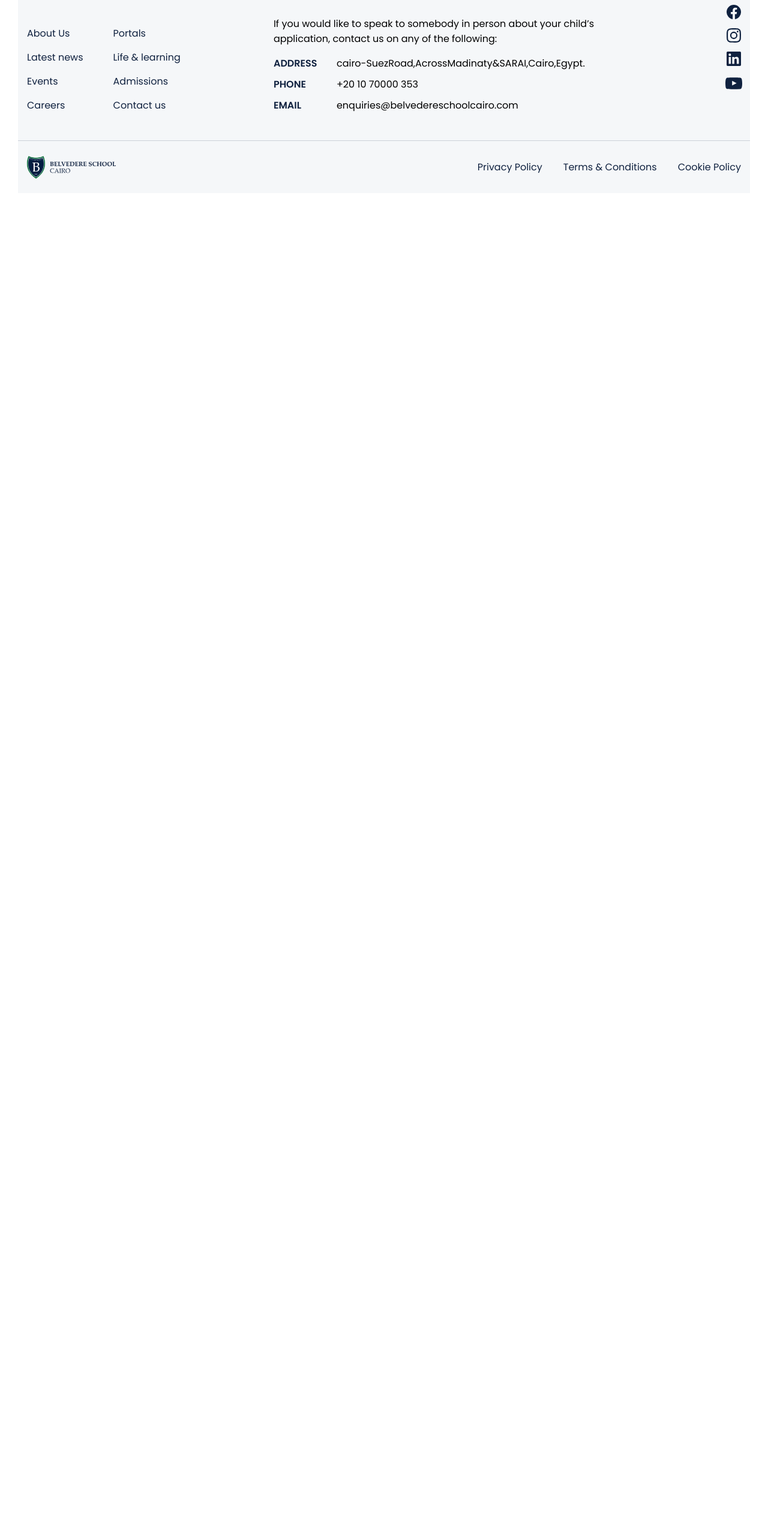
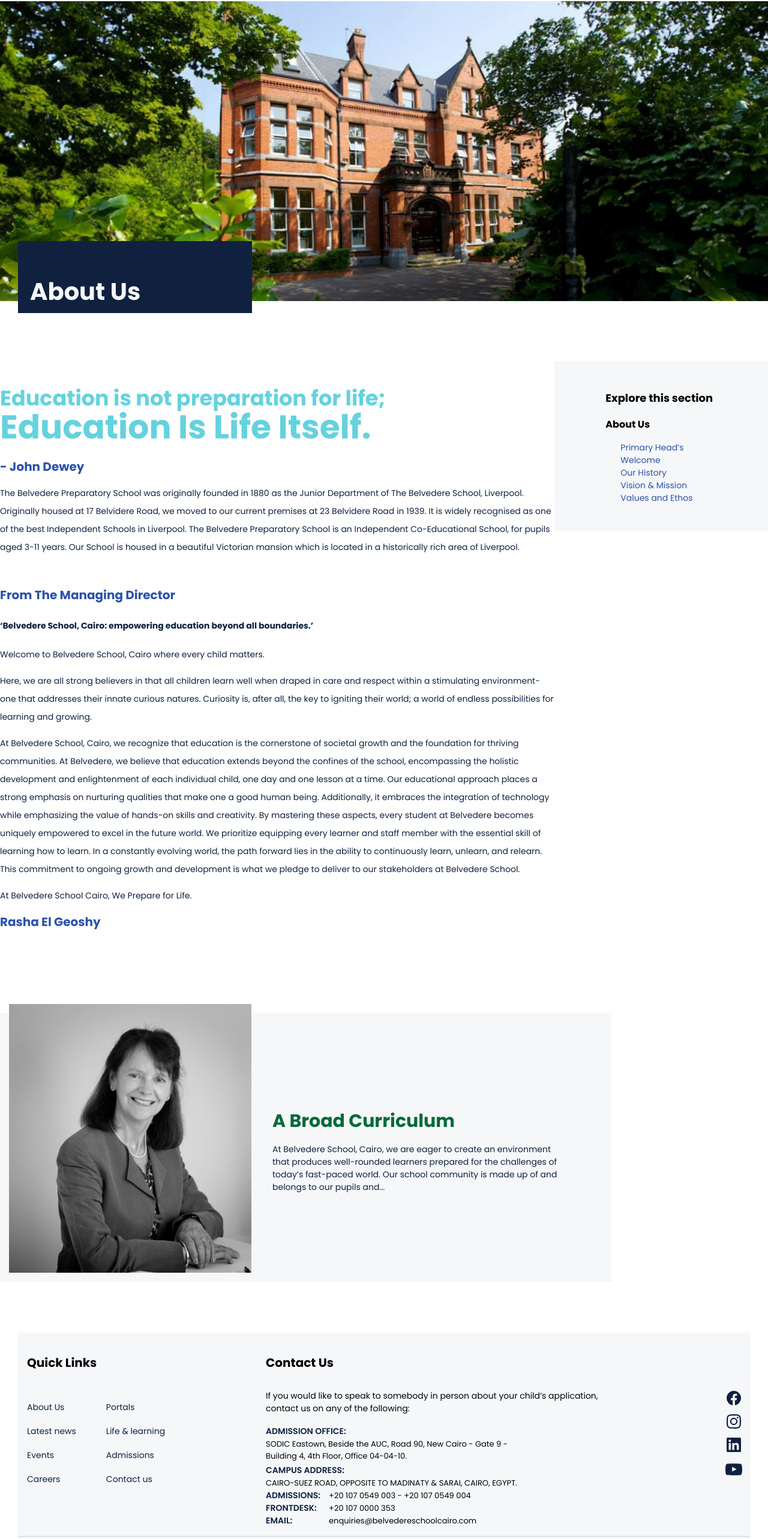
Before and after one commit to Mohamed-4rarh/belvedera-school, a Next.js app: page /about-us in a window 1280 px wide. Shown: the part 98-2664 px from the top of the page at 60% size. Before the commit the page ends 800 px from the top, so only its background shows below. Built offline with nearby package versions, Linux system fonts and the light colour scheme.

Commit message:
about-us

```diff
--- a/app/about-us/page.jsx
+++ b/app/about-us/page.jsx
@@ -1,7 +1,16 @@
+import Image from 'next/image'
 import React from 'react'
+import '@/styles/about-us/aboutUs.css'
+import HeroSection from '@/containers/about-us/heroSection'
+import BodySection from '@/containers/about-us/BodySection'
+import CardsSection from '@/containers/about-us/CardsSection'
 
 export default function page() {
   return (
-    <div>ABOUT US PAGE</div>
+    <>
+      <HeroSection />
+      <BodySection />
+      <CardsSection />
+    </>
   )
 }
--- a/components/Footer.jsx
+++ b/components/Footer.jsx
@@ -9,7 +9,7 @@
       <div className='container'>
         <div className='footer__container'>
           <div className='footer__one'>
-            <h3>Hot Links</h3>
+            <h3>Quick Links</h3>
             <div className='holder'>
               <ul>
                 <li><Link href={'/'}>About Us</Link></li>
@@ -27,18 +27,26 @@
           </div>
 
           <div className='footer__two'>
-            <h3>Find Us</h3>
+            <h3>Contact Us</h3>
             <p>If you would like to speak to somebody in person about your child’s application, contact us on any of the following:</p>
-            <div className='holder'>
-              <span>ADDRESS</span>
-              <p>cairo-SuezRoad,AcrossMadinaty&SARAI,Cairo,Egypt.</p>
+            <div className='holder holderC'>
+              <span>ADMISSION OFFICE:</span>
+              <p>SODIC Eastown, Beside the AUC, Road 90, New Cairo - Gate 9 - Building 4, 4th Floor, Office 04-04-10.</p>
+            </div>
+            <div className='holder holderC'>
+              <span>CAMPUS ADDRESS:</span>
+              <p>CAIRO-SUEZ ROAD, OPPOSITE TO MADINATY & SARAI, CAIRO, EGYPT.</p>
             </div>
             <div className='holder'>
-              <span>PHONE</span>
-              <p>+20 10 70000 353</p>
+              <span>ADMISSIONS:</span>
+              <p>+20 107 0549 003 - +20 107 0549 004</p>
             </div>
             <div className='holder'>
-              <span>EMAIL</span>
+              <span>FRONTDESK:</span>
+              <p>+20 107 0000 353</p>
+            </div>
+            <div className='holder'>
+              <span>EMAIL:</span>
               <p>enquiries@belvedereschoolcairo.com</p>
             </div>
           </div>
--- /dev/null
+++ b/containers/about-us/BodySection.jsx
@@ -0,0 +1,38 @@
+import React from 'react'
+
+export default function BodySection() {
+  return (
+    <section className='container about__content'>
+        <div className='about__content-content'>
+            <h3>Education is not preparation for life;</h3>
+            <h2>Education Is Life Itself.</h2>
+            <span>- John Dewey</span>
+            <p>The Belvedere Preparatory School was originally founded in 1880 as the Junior Department of The Belvedere School, Liverpool. <br />
+                Originally housed at 17 Belvidere Road, we moved to our current premises at 23 Belvidere Road in 1939. It is widely recognised as one of the best Independent Schools in Liverpool.
+                The Belvedere Preparatory School is an Independent Co-Educational School, for pupils aged 3-11 years. Our School is housed in a beautiful Victorian mansion which is located in a historically rich area of Liverpool.
+            </p>
+            <div className='about__letter'>
+                <span>From The Managing Director</span>
+                <h4>‘Belvedere School, Cairo: empowering education beyond all boundaries.’</h4>
+                <p>Welcome to Belvedere School, Cairo where every child matters.</p>
+                <p>Here, we are all strong believers in that all children learn well when draped in care and respect within a stimulating environment- one that addresses their innate curious natures. Curiosity is, after all, the key to igniting their world; a world of endless possibilities for learning and growing.</p>
+                <p>At Belvedere School, Cairo, we recognize that education is the cornerstone of societal growth and the foundation for thriving communities. At Belvedere, we believe that education extends beyond the confines of the school, encompassing the holistic development and enlightenment of each individual child, one day and one lesson at a time. Our educational approach places a strong emphasis on nurturing qualities that make one a good human being. Additionally, it embraces the integration of technology while emphasizing the value of hands-on skills and creativity. By mastering these aspects, every student at Belvedere becomes uniquely empowered to excel in the future world. We prioritize equipping every learner and staff member with the essential skill of learning how to learn. In a constantly evolving world, the path forward lies in the ability to continuously learn, unlearn, and relearn. This commitment to ongoing growth and development is what we pledge to deliver to our stakeholders at Belvedere School.</p>
+                <p>At Belvedere School Cairo, We Prepare for Life.</p>
+                <span>Rasha El Geoshy</span>
+            </div>
+        </div>
+        <div className='about__content-explore'>
+            <div>
+                <p>Explore this section</p>
+                <p>About Us</p>
+                <ul>
+                    <li>Primary Head’s Welcome</li>
+                    <li>Our History</li>
+                    <li>Vision & Mission</li>
+                    <li>Values and Ethos</li>
+                </ul>
+            </div>
+        </div>
+    </section>
+  )
+}
--- /dev/null
+++ b/containers/about-us/CardsSection.jsx
@@ -0,0 +1,27 @@
+import Image from 'next/image'
+import React from 'react'
+
+export default function CardsSection() {
+  return (
+    <section className='about__cards__section'>
+        <div className='about__cards-container container'>
+            <div className='about-card'>
+                <div className='about-card-image'>
+                    <Image
+                        src={'/aboutcard.jpg'}
+                        fill
+                        unoptimized
+                        className='about-card-img'
+                        style={{left: '15px', top: '-15px'}}
+                    />
+                </div>
+                <div className='about-card-content'>
+                    <h2>A Broad Curriculum</h2>
+                    <p>At Belvedere School, Cairo, we are eager to create an environment that produces well-rounded learners prepared for the challenges of today’s fast-paced world. Our school community is made up of and belongs to our pupils and...</p>
+                    {/* link button to open page */}
+                </div>
+            </div>
+        </div>
+    </section>
+  )
+}
--- /dev/null
+++ b/containers/about-us/HeroSection.jsx
@@ -0,0 +1,20 @@
+import Image from 'next/image'
+import React from 'react'
+
+export default function HeroSection() {
+  return (
+    <main className='about__page'>
+        <div className='container about__hero'>
+            <div className="about__image">
+                <Image
+                src={'/aboutushero.jpg'}
+                fill
+                className='about-img'
+                unoptimized
+                />
+            </div>
+          <h2 className='about__title'>About Us</h2>
+        </div>
+    </main>
+  )
+}
--- /dev/null
+++ b/styles/about-us/aboutUs.css
@@ -0,0 +1,138 @@
+.about__page {
+    margin-top: 100px;
+}
+
+.about__hero {
+    position: relative;
+}
+
+.about__image {
+    height: 500px;
+    width: 100%;
+}
+
+.about__image .about-img {
+    object-fit: cover;
+}
+
+.about__title {
+    position: absolute;
+    display: flex;
+    color: #F5F7F9;
+    background-color: #0F213F;
+    font-size: 40px;
+    z-index: 10;
+    bottom: -20px;
+    left: 30px;
+    width: 350px;
+    height: 80px;
+    margin: 0;
+    padding: 20px;
+    align-items: flex-end;
+    line-height: 32px;
+}
+
+.about__content {
+    display: flex;
+    justify-content: space-between;
+    align-items: flex-start;
+    margin-top: 100px;
+}
+
+.about__content-content h3 {
+    font-size: 35px;
+    font-weight: bold;
+    color: #65D2DE;
+    margin-bottom: -10px;
+}
+.about__content-content h2 {
+    font-size: 55px;
+    font-weight: bold;
+    color: #65D2DE;
+    margin-top: -20px;
+    margin-bottom: 10px;
+}
+
+.about__content-content span {
+    font-weight: bold;
+    font-size: 20px;
+    color: #2B52AA;
+}
+
+.about__content-content > p,
+.about__content-content .about__letter {
+    font-weight: 400;
+    font-size: 14px;
+    color: #0F213F;
+    max-width: 997px;
+    line-height: 30px;
+}
+
+.about__letter {
+    margin-top: 50px;
+    margin-bottom: 50px;
+}
+
+.about__content-explore {
+    padding: 30px 85px;
+    background-color: #F5F7F9;
+}
+
+.about__content-explore p:first-of-type {
+    font-size: 18px;
+    font-weight: bold;
+}
+
+.about__content-explore p:nth-child(2) {
+    font-size: 16px;
+    font-weight: bold;
+}
+
+.about__content-explore ul {
+    padding-left: 25px;
+    font-size: 14px;
+    color: #2B52AA;
+}
+
+.about__cards__section {
+    margin-top: 85px;
+    margin-bottom: 85px;
+}
+
+.about-card {
+    display: flex;
+    gap: 50px;
+    align-items: center;
+    background-color: #F5F7F9;
+    width: fit-content;
+    margin-bottom: 80px;
+}
+
+.about-card-image {
+    position: relative;
+    width: 404px;
+    height: 448px;
+}
+
+.about-card-image img {
+    left: 15px;
+    top: -15px;
+}
+
+.about-card-content {
+    padding-right: 85px;
+}
+
+.about-card-content h2 {
+    font-size: 30px;
+    font-weight: bold;
+    color: #046A38;
+    margin-bottom: 10px;
+}
+
+.about-card-content p {
+    font-size: 14px;
+    font-weight: 400;
+    color: #0F213F;
+    max-width: 480px;
+}
--- a/styles/footer.css
+++ b/styles/footer.css
@@ -11,12 +11,12 @@
 }
 
 .footer__section h3 {
-    font-size: 22px;
+    font-size: 20px;
     margin-bottom: 30px;
 }
 
 .footer__section a {
-    font-size: 16px;
+    font-size: 14px;
     font-weight: 400;
     line-height: 21px;
     color: #0F213F;
@@ -36,7 +36,10 @@
     display: flex;
     align-items: center;
     gap: 15px;
-    margin: 10px 0;
+}
+
+.footer__two .holderC {
+    display: block;
 }
 
 .footer__one .holder ul li {
@@ -45,7 +48,7 @@
 
 .footer__two .holder span {
     width: 90px;
-    font-size: 16px;
+    font-size: 14px;
     font-weight: 600;
     line-height: 21px;
     color: #0F213F;
@@ -53,11 +56,13 @@
 
 .footer__two .holder p {
     margin: 0;
+    font-size: 13px;
+    max-width: 450px;
 }
 
 .footer__two > p {
     max-width: 600px;
-    font-size: 16px;
+    font-size: 14px;
 }
 
 .footer__three {
```
Also changed, not shown: public/aboutcard.jpg (added), styles/about-us/history.css (added).
